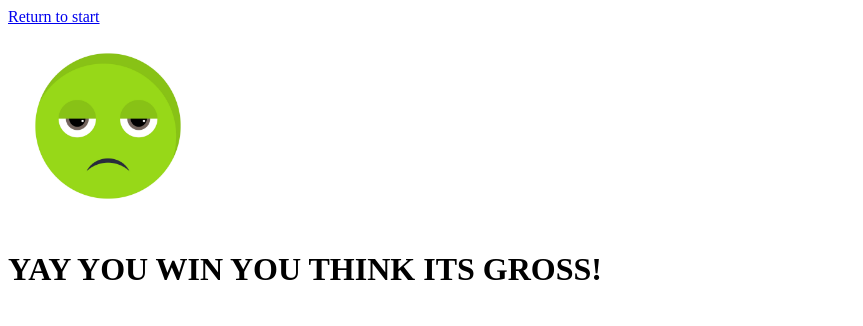
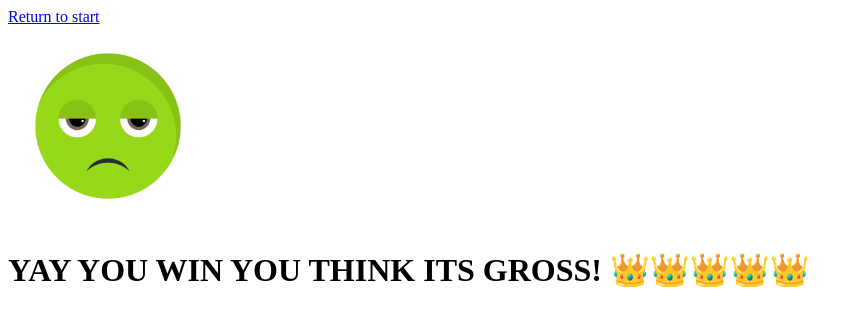
Before and after one commit to Monlarc/GREAT_WebDev, a plain HTML site: page Monday/CreateYourOwnAdventure/gross.html in a window 1280 px wide. Shown: the whole page, without its empty margins (0-863 px from the left). Drawn offline with Linux system fonts and the light colour scheme.

Commit message:
finished adventure

```diff
--- a/Monday/CreateYourOwnAdventure/gross.html
+++ b/Monday/CreateYourOwnAdventure/gross.html
@@ -12,7 +12,7 @@
     <a href="index.html">Return to start</a>
     <br />
     <img src="img/sick.jpg" alt="" width="200" height="200" />
-    <h1>YAY YOU WIN YOU THINK ITS GROSS!</h1>
+    <h1>YAY YOU WIN YOU THINK ITS GROSS! 👑👑👑👑👑</h1>
 </body>
 
 </html>
```
Also changed, not shown: Monday/CreateYourOwnAdventure/rightDoor.html (+1 -0 lines), Monday/CreateYourOwnAdventure/img/bonk.gif (added).
